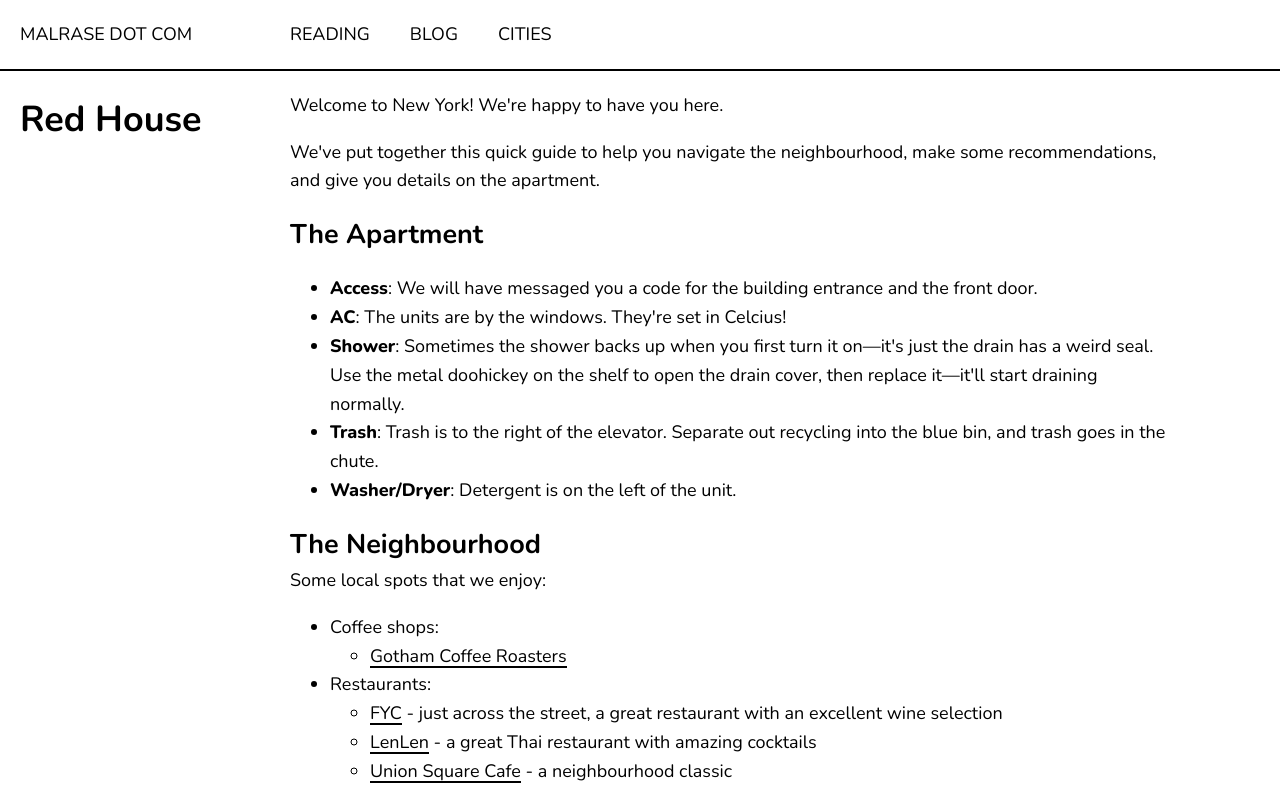
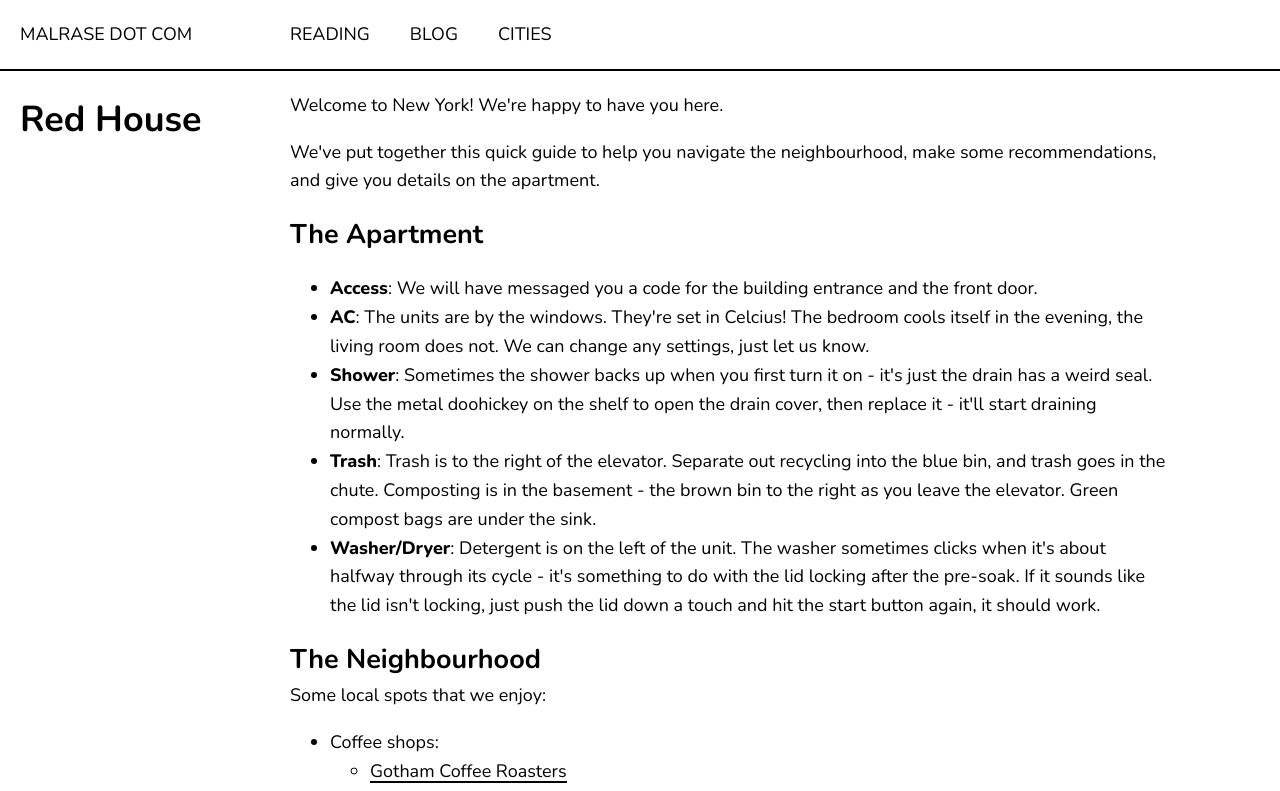
Before and after one commit to malrase/malrasedotcom, a Next.js app: page /red-house in a window 1280 px wide. Shown: the top 791 px of the page. Built offline with nearby package versions, Linux system fonts and the light colour scheme.

Commit message:
Add apartment details and composting info to red-house page
Amp-Thread-ID: https://ampcode.com/threads/T-019d064e-a6a7-74ed-bbb3-a18908f9f549
Co-authored-by: Amp <amp@ampcode.com>

```diff
--- a/pages/red-house/index.js
+++ b/pages/red-house/index.js
@@ -19,19 +19,27 @@ export default function RedHouseIndex() {
           and the front door.
         </li>
         <li>
-          <b>AC</b>: The units are by the windows. They're set in Celcius!
+          <b>AC</b>: The units are by the windows. They're set in Celcius! The
+          bedroom cools itself in the evening, the living room does not. We can
+          change any settings, just let us know.
         </li>
         <li>
-          <b>Shower</b>: Sometimes the shower backs up when you first turn it on—it's
+          <b>Shower</b>: Sometimes the shower backs up when you first turn it on - it's
           just the drain has a weird seal. Use the metal doohickey on the shelf to
-          open the drain cover, then replace it—it'll start draining normally.
+          open the drain cover, then replace it - it'll start draining normally.
         </li>
         <li>
           <b>Trash</b>: Trash is to the right of the elevator. Separate out recycling
-          into the blue bin, and trash goes in the chute.
+          into the blue bin, and trash goes in the chute. Composting is in the
+          basement - the brown bin to the right as you leave the elevator. Green
+          compost bags are under the sink.
         </li>
         <li>
-          <b>Washer/Dryer</b>: Detergent is on the left of the unit.
+          <b>Washer/Dryer</b>: Detergent is on the left of the unit. The washer
+          sometimes clicks when it's about halfway through its cycle - it's
+          something to do with the lid locking after the pre-soak. If it sounds
+          like the lid isn't locking, just push the lid down a touch and hit the
+          start button again, it should work.
         </li>
       </ul>
 
```
